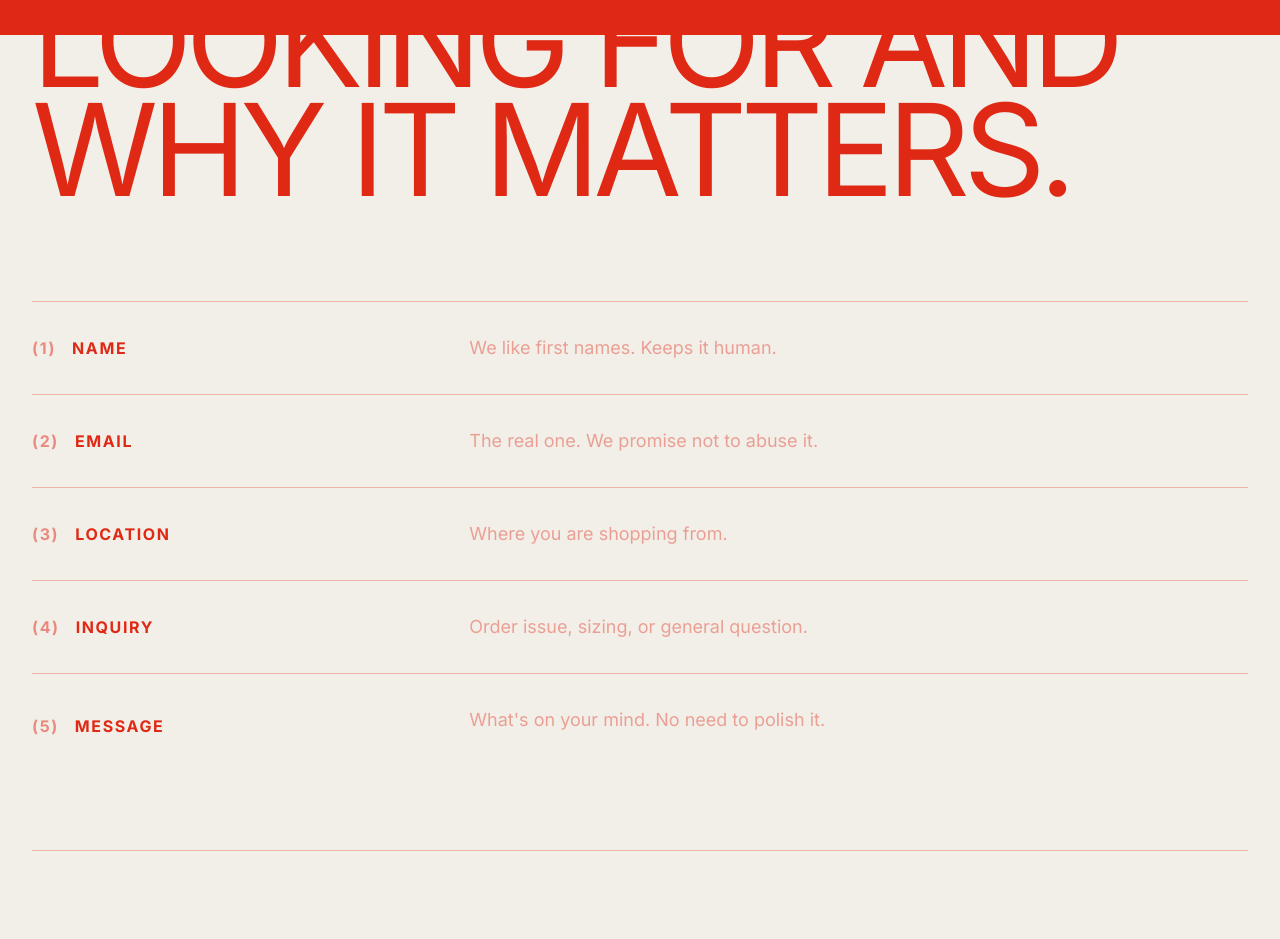
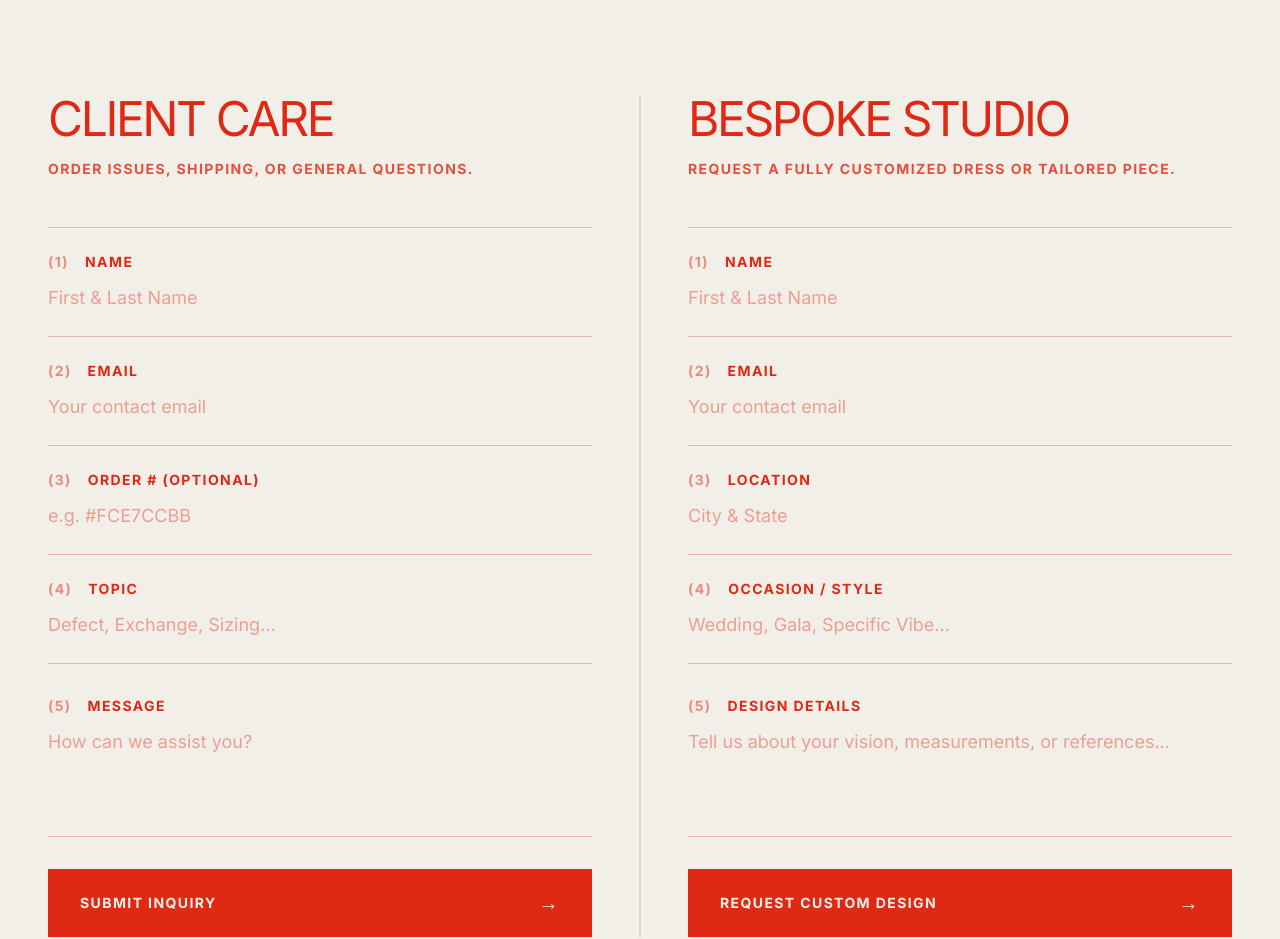
Before and after one commit to arjunkotwal153/Bella-House, a Next.js app: page /contact in a window 1280 px wide. Shown: the part 765-1704 px from the top of the page. Built offline with nearby package versions, Linux system fonts and the light colour scheme; no server answers.

Commit message:
custom support

```diff
--- a/src/app/contact/page.tsx
+++ b/src/app/contact/page.tsx
@@ -4,32 +4,42 @@ import Link from 'next/link';
 import gsap from 'gsap';
 
 export default function Contact() {
-  const [formData, setFormData] = useState({
-    name: '',
-    email: '',
-    location: '',
-    inquiry: '',
-    message: ''
-  });
+  // Two separate state objects to handle the two different forms
+  const [supportData, setSupportData] = useState({ name: '', email: '', location: '', inquiry: '', message: '' });
+  const [customData, setCustomData] = useState({ name: '', email: '', location: '', inquiry: '', message: '' });
 
   const [status, setStatus] = useState<'idle' | 'loading' | 'success' | 'error'>('idle');
+  const [submittedForm, setSubmittedForm] = useState<'support' | 'custom' | null>(null);
 
-  // Refs for the GSAP Animation
   const successOverlayRef = useRef<HTMLDivElement>(null);
 
-  const handleChange = (e: React.ChangeEvent<HTMLInputElement | HTMLTextAreaElement>) => {
-    setFormData(prev => ({ ...prev, [e.target.name]: e.target.value }));
+  const handleSupportChange = (e: React.ChangeEvent<HTMLInputElement | HTMLTextAreaElement>) => {
+    setSupportData(prev => ({ ...prev, [e.target.name]: e.target.value }));
   };
 
-  const handleSubmit = async (e: React.FormEvent) => {
+  const handleCustomChange = (e: React.ChangeEvent<HTMLInputElement | HTMLTextAreaElement>) => {
+    setCustomData(prev => ({ ...prev, [e.target.name]: e.target.value }));
+  };
+
+  const handleSubmit = async (e: React.FormEvent, type: 'support' | 'custom') => {
     e.preventDefault();
     setStatus('loading');
+    setSubmittedForm(type);
+
+    // Grab the correct data based on which button they clicked
+    const payload = type === 'support' ? supportData : customData;
+
+    // Automatically tag the inquiry so you know exactly which form they used in your Gmail!
+    const enhancedPayload = {
+      ...payload,
+      inquiry: type === 'custom' ? `[BESPOKE CUSTOM] ${payload.inquiry}` : `[CLIENT SUPPORT] ${payload.inquiry}`
+    };
 
     try {
       const res = await fetch('/api/contact', {
         method: 'POST',
         headers: { 'Content-Type': 'application/json' },
-        body: JSON.stringify(formData),
+        body: JSON.stringify(enhancedPayload),
       });
 
       if (!res.ok) throw new Error('Failed to send');
@@ -51,26 +61,33 @@ export default function Contact() {
     } catch (error) {
       console.error(error);
       setStatus('error');
-      setTimeout(() => setStatus('idle'), 3000);
+      setTimeout(() => {
+        setStatus('idle');
+        setSubmittedForm(null);
+      }, 3000);
     }
   };
 
   const closeSuccessMessage = () => {
-    // Animate the overlay back down
     gsap.to(successOverlayRef.current, {
       clipPath: "inset(100% 0% 0% 0%)",
       duration: 0.8,
       ease: "power3.inOut",
       pointerEvents: "none",
       onComplete: () => {
-        // Reset the form and button status ONLY after the animation finishes hiding the screen
-        setFormData({ name: '', email: '', location: '', inquiry: '', message: '' });
+        // Clear only the form that was submitted
+        if (submittedForm === 'support') setSupportData({ name: '', email: '', location: '', inquiry: '', message: '' });
+        if (submittedForm === 'custom') setCustomData({ name: '', email: '', location: '', inquiry: '', message: '' });
+
         setStatus('idle');
-        // Reset clip path for next time
+        setSubmittedForm(null);
         gsap.set(successOverlayRef.current, { clipPath: "inset(0% 0% 100% 0%)" });
       }
     });
   };
+
+  // Determine which data to show on the success screen
+  const currentData = submittedForm === 'support' ? supportData : submittedForm === 'custom' ? customData : { name: '', inquiry: '', email: '' };
 
   return (
     <main className="min-h-screen bg-[#F2EFE9] text-[#E02915] selection:bg-[#E02915] selection:text-[#F2EFE9] pb-32">
@@ -87,10 +104,10 @@ export default function Contact() {
           <h1 className="success-text font-display text-6xl md:text-8xl font-black uppercase tracking-tighter mb-6 leading-none">Message<br/>Received</h1>
 
           <div className="success-text w-full p-8 md:p-12 border-2 border-[#F2EFE9] flex flex-col items-center gap-6 transition-all duration-500 mt-4 mb-12">
-             <h2 className="font-display text-3xl md:text-4xl uppercase tracking-tighter">Thank you, {formData.name || 'there'}</h2>
+             <h2 className="font-display text-3xl md:text-4xl uppercase tracking-tighter">Thank you, {currentData.name || 'there'}</h2>
              <p className="font-body text-sm md:text-base opacity-90 text-center max-w-lg leading-relaxed">
-               We have successfully received your inquiry regarding <span className="font-bold uppercase tracking-widest">"{formData.inquiry}"</span>.
-               Our team is reviewing your message and will reply to your email (<span className="font-bold">{formData.email}</span>) within 24-48 hours.
+               We have successfully received your {submittedForm === 'custom' ? 'custom design request' : 'inquiry'}.
+               Our team is reviewing your message and will reply to your email (<span className="font-bold">{currentData.email}</span>) within 24-48 hours.
              </p>
           </div>
 
@@ -98,80 +115,137 @@ export default function Contact() {
             onClick={closeSuccessMessage}
             className="success-text font-body text-sm font-bold uppercase tracking-widest border-b-2 border-[#F2EFE9] pb-1 hover:opacity-70 transition-opacity"
           >
-            Return to Store
+            Close & Return
           </button>
         </div>
       </div>
 
       {/* Header */}
-      <header className="w-full px-6 md:px-8 py-6 md:py-8 flex justify-between items-center">
-        <h1 className="font-display text-4xl md:text-5xl uppercase tracking-tighter">Say Hello</h1>
+      <header className="w-full px-6 md:px-8 py-6 md:py-8 flex justify-between items-center border-b border-[#E02915]/20">
+        <h1 className="font-display text-4xl md:text-5xl uppercase tracking-tighter">Custom & Support</h1>
         <Link href="/" className="font-body text-sm font-bold uppercase tracking-widest hover:opacity-60 transition-opacity">[CLOSE]</Link>
       </header>
 
-      <div className="max-w-7xl mx-auto px-6 md:px-8 pt-12 md:pt-24 mb-32">
-        <h2 className="font-display text-5xl md:text-7xl lg:text-[8rem] uppercase tracking-tighter leading-[0.85] mb-24 text-[#E02915]/40">
-          Every great wardrobe started with a vision. <span className="text-[#E02915]">Just tell us what you're looking for and why it matters.</span>
+      <div className="max-w-[1600px] mx-auto px-6 md:px-12 pt-12 md:pt-20 mb-32">
+        <h2 className="font-display text-4xl md:text-6xl lg:text-[7rem] uppercase tracking-tighter leading-[0.85] mb-16 md:mb-24 text-[#E02915]/40 max-w-5xl">
+          Every great wardrobe started with a vision. <span className="text-[#E02915]">How can we help you today?</span>
         </h2>
 
-        <form onSubmit={handleSubmit} className="flex flex-col">
+        {/* TWO COLUMN GRID FOR FORMS */}
+        <div className="grid grid-cols-1 lg:grid-cols-2 gap-16 lg:gap-24 relative">
 
-          <div className="flex flex-col md:flex-row border-t border-[#E02915]/30 py-8 gap-4 md:gap-12 items-start md:items-center">
-            <div className="flex gap-4 w-full md:w-1/3 font-body font-bold uppercase tracking-widest text-sm md:text-base">
-              <span className="opacity-50">(1)</span>
-              <span>Name</span>
-            </div>
-            <input required type="text" name="name" value={formData.name} onChange={handleChange} placeholder="We like first names. Keeps it human." className="w-full md:w-2/3 bg-transparent outline-none font-body text-base md:text-lg placeholder:text-[#E02915]/40 transition-opacity" />
+          {/* Vertical Divider for Desktop */}
+          <div className="hidden lg:block absolute left-1/2 top-0 bottom-0 w-px bg-[#E02915]/30 -translate-x-1/2"></div>
+
+          {/* ========================================= */}
+          {/* LEFT COLUMN: GENERAL SUPPORT & ISSUES       */}
+          {/* ========================================= */}
+          <form onSubmit={(e) => handleSubmit(e, 'support')} className="flex flex-col">
+            <div className="mb-12">
+              <h3 className="font-display text-4xl md:text-5xl uppercase tracking-tighter mb-4">Client Care</h3>
+              <p className="font-body text-sm opacity-80 uppercase tracking-widest font-bold">Order issues, shipping, or general questions.</p>
             </div>
 
-          <div className="flex flex-col md:flex-row border-t border-[#E02915]/30 py-8 gap-4 md:gap-12 items-start md:items-center">
-            <div className="flex gap-4 w-full md:w-1/3 font-body font-bold uppercase tracking-widest text-sm md:text-base">
-              <span className="opacity-50">(2)</span>
-              <span>Email</span>
+            <div className="flex flex-col border-t border-[#E02915]/30 py-6 gap-3 items-start">
+              <div className="flex gap-4 w-full font-body font-bold uppercase tracking-widest text-sm">
+                <span className="opacity-50">(1)</span><span>Name</span>
               </div>
-            <input required type="email" name="email" value={formData.email} onChange={handleChange} placeholder="The real one. We promise not to abuse it." className="w-full md:w-2/3 bg-transparent outline-none font-body text-base md:text-lg placeholder:text-[#E02915]/40 transition-opacity" />
+              <input required type="text" name="name" value={supportData.name} onChange={handleSupportChange} placeholder="First & Last Name" className="w-full bg-transparent outline-none font-body text-lg placeholder:text-[#E02915]/40 transition-opacity" />
             </div>
 
-          <div className="flex flex-col md:flex-row border-t border-[#E02915]/30 py-8 gap-4 md:gap-12 items-start md:items-center">
-            <div className="flex gap-4 w-full md:w-1/3 font-body font-bold uppercase tracking-widest text-sm md:text-base">
-              <span className="opacity-50">(3)</span>
-              <span>Location</span>
+            <div className="flex flex-col border-t border-[#E02915]/30 py-6 gap-3 items-start">
+              <div className="flex gap-4 w-full font-body font-bold uppercase tracking-widest text-sm">
+                <span className="opacity-50">(2)</span><span>Email</span>
               </div>
-            <input required type="text" name="location" value={formData.location} onChange={handleChange} placeholder="Where you are shopping from." className="w-full md:w-2/3 bg-transparent outline-none font-body text-base md:text-lg placeholder:text-[#E02915]/40 transition-opacity" />
+              <input required type="email" name="email" value={supportData.email} onChange={handleSupportChange} placeholder="Your contact email" className="w-full bg-transparent outline-none font-body text-lg placeholder:text-[#E02915]/40 transition-opacity" />
             </div>
 
-          <div className="flex flex-col md:flex-row border-t border-[#E02915]/30 py-8 gap-4 md:gap-12 items-start md:items-center">
-            <div className="flex gap-4 w-full md:w-1/3 font-body font-bold uppercase tracking-widest text-sm md:text-base">
-              <span className="opacity-50">(4)</span>
-              <span>Inquiry</span>
+            <div className="flex flex-col border-t border-[#E02915]/30 py-6 gap-3 items-start">
+              <div className="flex gap-4 w-full font-body font-bold uppercase tracking-widest text-sm">
+                <span className="opacity-50">(3)</span><span>Order # (Optional)</span>
               </div>
-            <input required type="text" name="inquiry" value={formData.inquiry} onChange={handleChange} placeholder="Order issue, sizing, or general question." className="w-full md:w-2/3 bg-transparent outline-none font-body text-base md:text-lg placeholder:text-[#E02915]/40 transition-opacity" />
+              <input type="text" name="location" value={supportData.location} onChange={handleSupportChange} placeholder="e.g. #FCE7CCBB" className="w-full bg-transparent outline-none font-body text-lg placeholder:text-[#E02915]/40 transition-opacity" />
             </div>
 
-          <div className="flex flex-col md:flex-row border-t border-[#E02915]/30 py-8 gap-4 md:gap-12 items-start">
-            <div className="flex gap-4 w-full md:w-1/3 font-body font-bold uppercase tracking-widest text-sm md:text-base mt-2">
-              <span className="opacity-50">(5)</span>
-              <span>Message</span>
+            <div className="flex flex-col border-t border-[#E02915]/30 py-6 gap-3 items-start">
+              <div className="flex gap-4 w-full font-body font-bold uppercase tracking-widest text-sm">
+                <span className="opacity-50">(4)</span><span>Topic</span>
               </div>
-            <textarea required name="message" value={formData.message} onChange={handleChange} placeholder="What's on your mind. No need to polish it." rows={4} className="w-full md:w-2/3 bg-transparent outline-none font-body text-base md:text-lg placeholder:text-[#E02915]/40 resize-none transition-opacity"></textarea>
+              <input required type="text" name="inquiry" value={supportData.inquiry} onChange={handleSupportChange} placeholder="Defect, Exchange, Sizing..." className="w-full bg-transparent outline-none font-body text-lg placeholder:text-[#E02915]/40 transition-opacity" />
             </div>
 
-          <div className="border-t border-[#E02915]/30 mb-8"></div>
+            <div className="flex flex-col border-t border-b border-[#E02915]/30 py-6 gap-3 items-start">
+              <div className="flex gap-4 w-full font-body font-bold uppercase tracking-widest text-sm mt-2">
+                <span className="opacity-50">(5)</span><span>Message</span>
+              </div>
+              <textarea required name="message" value={supportData.message} onChange={handleSupportChange} placeholder="How can we assist you?" rows={3} className="w-full bg-transparent outline-none font-body text-lg placeholder:text-[#E02915]/40 resize-none transition-opacity"></textarea>
+            </div>
 
             <button
               type="submit"
               disabled={status === 'loading' || status === 'success'}
-            className="fixed bottom-0 left-0 w-full bg-[#E02915] text-[#F2EFE9] flex justify-between items-center px-6 md:px-12 py-6 md:py-8 font-body font-bold uppercase tracking-widest text-sm md:text-base hover:bg-black transition-colors disabled:opacity-90 z-50 cursor-pointer"
+              className="mt-8 bg-[#E02915] text-[#F2EFE9] flex justify-between items-center px-8 py-6 font-body font-bold uppercase tracking-widest text-sm hover:bg-black transition-colors disabled:opacity-50 cursor-pointer"
             >
-            <span>
-              {status === 'loading' ? 'SENDING...' : status === 'error' ? 'ERROR SENDING. PLEASE TRY AGAIN.' : 'SEND MESSAGE'}
-            </span>
-            <span className="text-2xl leading-none">
-               {status === 'loading' ? '...' : '→'}
-            </span>
+              <span>{status === 'loading' && submittedForm === 'support' ? 'Sending...' : 'Submit Inquiry'}</span>
+              <span className="text-xl leading-none">→</span>
             </button>
+          </form>
 
+          {/* ========================================= */}
+          {/* RIGHT COLUMN: BESPOKE CUSTOM DRESS DESIGN   */}
+          {/* ========================================= */}
+          <form onSubmit={(e) => handleSubmit(e, 'custom')} className="flex flex-col">
+             <div className="mb-12">
+              <h3 className="font-display text-4xl md:text-5xl uppercase tracking-tighter mb-4">Bespoke Studio</h3>
+              <p className="font-body text-sm opacity-80 uppercase tracking-widest font-bold">Request a fully customized dress or tailored piece.</p>
+            </div>
+
+            <div className="flex flex-col border-t border-[#E02915]/30 py-6 gap-3 items-start">
+              <div className="flex gap-4 w-full font-body font-bold uppercase tracking-widest text-sm">
+                <span className="opacity-50">(1)</span><span>Name</span>
+              </div>
+              <input required type="text" name="name" value={customData.name} onChange={handleCustomChange} placeholder="First & Last Name" className="w-full bg-transparent outline-none font-body text-lg placeholder:text-[#E02915]/40 transition-opacity" />
+            </div>
+
+            <div className="flex flex-col border-t border-[#E02915]/30 py-6 gap-3 items-start">
+              <div className="flex gap-4 w-full font-body font-bold uppercase tracking-widest text-sm">
+                <span className="opacity-50">(2)</span><span>Email</span>
+              </div>
+              <input required type="email" name="email" value={customData.email} onChange={handleCustomChange} placeholder="Your contact email" className="w-full bg-transparent outline-none font-body text-lg placeholder:text-[#E02915]/40 transition-opacity" />
+            </div>
+
+            <div className="flex flex-col border-t border-[#E02915]/30 py-6 gap-3 items-start">
+              <div className="flex gap-4 w-full font-body font-bold uppercase tracking-widest text-sm">
+                <span className="opacity-50">(3)</span><span>Location</span>
+              </div>
+              <input required type="text" name="location" value={customData.location} onChange={handleCustomChange} placeholder="City & State" className="w-full bg-transparent outline-none font-body text-lg placeholder:text-[#E02915]/40 transition-opacity" />
+            </div>
+
+            <div className="flex flex-col border-t border-[#E02915]/30 py-6 gap-3 items-start">
+              <div className="flex gap-4 w-full font-body font-bold uppercase tracking-widest text-sm">
+                <span className="opacity-50">(4)</span><span>Occasion / Style</span>
+              </div>
+              <input required type="text" name="inquiry" value={customData.inquiry} onChange={handleCustomChange} placeholder="Wedding, Gala, Specific Vibe..." className="w-full bg-transparent outline-none font-body text-lg placeholder:text-[#E02915]/40 transition-opacity" />
+            </div>
+
+            <div className="flex flex-col border-t border-b border-[#E02915]/30 py-6 gap-3 items-start">
+              <div className="flex gap-4 w-full font-body font-bold uppercase tracking-widest text-sm mt-2">
+                <span className="opacity-50">(5)</span><span>Design Details</span>
+              </div>
+              <textarea required name="message" value={customData.message} onChange={handleCustomChange} placeholder="Tell us about your vision, measurements, or references..." rows={3} className="w-full bg-transparent outline-none font-body text-lg placeholder:text-[#E02915]/40 resize-none transition-opacity"></textarea>
+            </div>
+
+            <button
+              type="submit"
+              disabled={status === 'loading' || status === 'success'}
+              className="mt-8 bg-[#E02915] text-[#F2EFE9] flex justify-between items-center px-8 py-6 font-body font-bold uppercase tracking-widest text-sm hover:bg-black transition-colors disabled:opacity-50 cursor-pointer"
+            >
+              <span>{status === 'loading' && submittedForm === 'custom' ? 'Sending...' : 'Request Custom Design'}</span>
+              <span className="text-xl leading-none">→</span>
+            </button>
           </form>
+
+        </div>
       </div>
     </main>
   );
```
Also changed, not shown: src/app/page.tsx (+28 -4 lines). Lines whose indentation alone changed are shown as unchanged.
